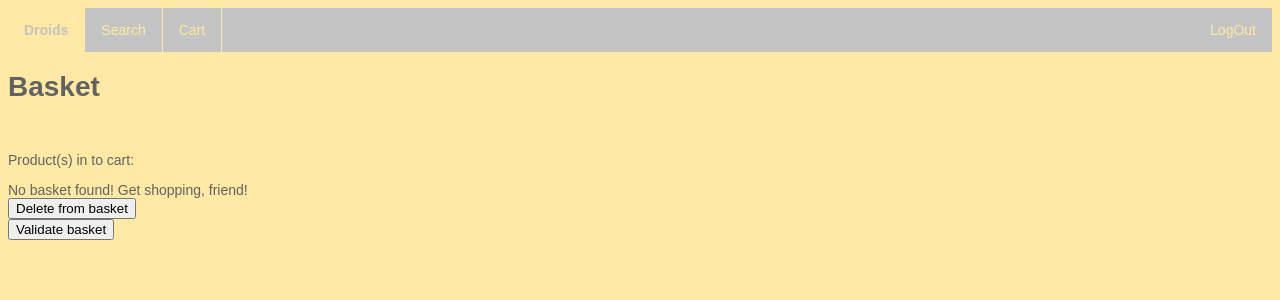
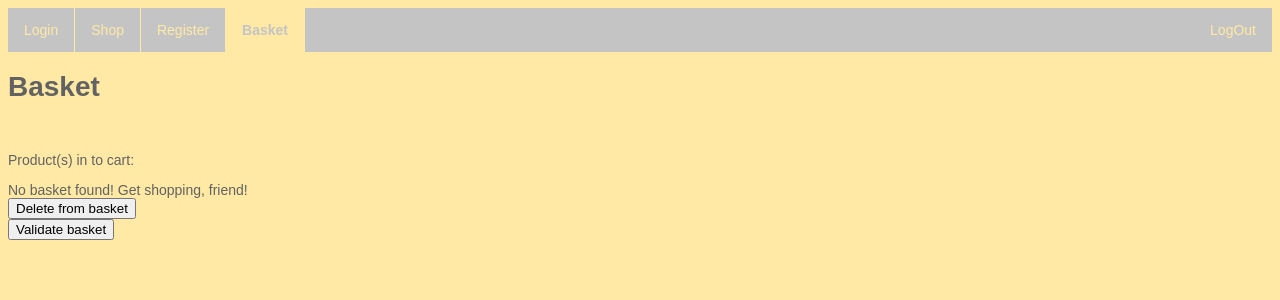
Before and after one commit to Azukawa/php_rush00, a PHP site: page /view_basket.php in a window 1280 px wide. Shown: the top 300 px of the page. Run offline with PHP 8.4, Linux system fonts and the light colour scheme.

Commit message:
view_basket.php now has updated navbar

```diff
--- a/view_basket.php
+++ b/view_basket.php
@@ -7,10 +7,11 @@
 </head>
 <body>
 <ul>
-	<li><a class="active"  href="#droids">Droids</a></li>
-	<li><a href="#search">Search</a></li>
-	<li><a href="#cart">Cart</a></li>
-	<li style="float:right"><a href="#logout">LogOut</a></li>
+	<li><a href="login.php">Login</a></li>
+	<li><a href="landing_page.php">Shop</a></li>
+	<li><a href="register.php">Register</a></li>
+	<li><a class="active" href="view_basket.php">Basket</a></li>
+	<li style="float:right"><a href="logout.php">LogOut</a></li>
 </ul>
 <h1>Basket</h1><br />
 
```
